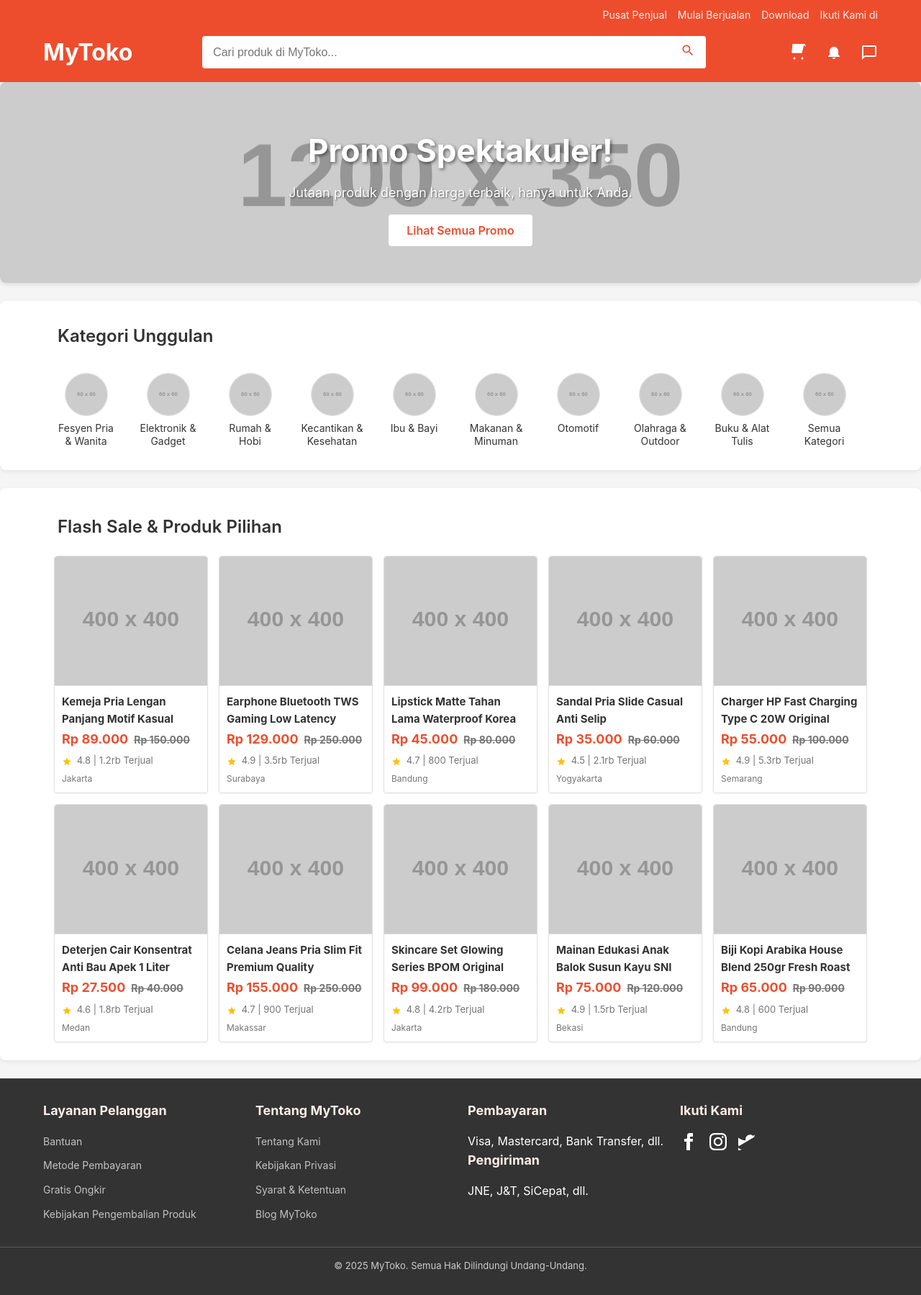
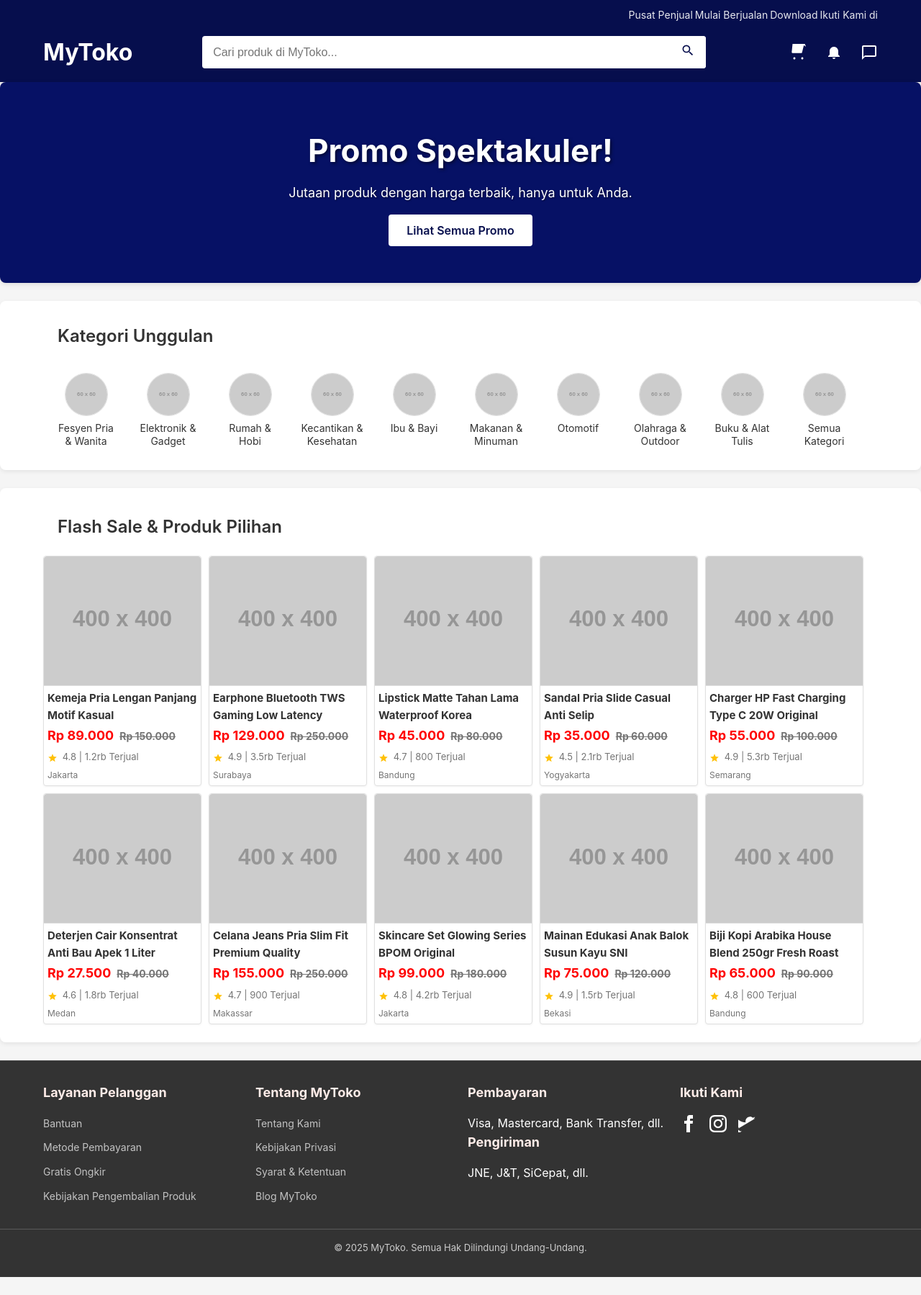
Before and after one commit to x-qmo/x-qmo.github.io, a Jekyll site: the page built from _landing_pages/contoh-lading.md, in a window 1280 px wide. Shown: the whole page at 72% size. Built offline with Jekyll 4.4.1, drawn with Linux system fonts in a browser that asks for light colours; after the commit the page ends 1774 px from its top, so only the background shows below that.

Commit message:
Update landing-pageku.css

```diff
--- a/assets/css/landing-pageku.css
+++ b/assets/css/landing-pageku.css
@@ -1,6 +1,6 @@
         /* General Styles & Reset */
         :root {
-            --shopee-orange: #ee4d2d; /* Shopee's primary orange */
+            --shopee-orange: #060e4d; /* Shopee's primary orange */
             --shopee-light-orange: #ffece8; /* Lighter orange for accents */
             --shopee-dark: #333333;
             --shopee-gray-text: #757575;
@@ -66,7 +66,7 @@
 
         .header-top-links a {
             color: var(--white);
-            margin-left: 15px;
+            margin-left: 3px;
             opacity: 0.9;
             transition: opacity 0.2s ease;
         }
@@ -148,7 +148,7 @@
 
         /* Hero Section (Banner) */
         .hero-section {
-            background: url('https://placehold.co/1200x350/EE4D2D/FFFFFF?text=Diskon+Terbesar+Hanya+di+MyToko') center center/cover no-repeat;
+            background-color: #061165;
             color: var(--white);
             text-align: center;
             padding: 60px 20px;
@@ -259,9 +259,9 @@
         .product-grid {
             display: flex;
             flex-wrap: wrap;
-            gap: 15px; /* Smaller gap for products */
+            gap: 10px; /* Smaller gap for products */
             justify-content: flex-start; /* Start from left */
-            padding: 0 15px; /* Internal padding */
+            padding: 0px; /* Internal padding */
         }
 
         .product-card {
@@ -292,7 +292,7 @@
         }
 
         .product-info {
-            padding: 10px;
+            padding: 5px;
             display: flex;
             flex-direction: column;
             flex-grow: 1;
@@ -313,7 +313,7 @@
         .product-price {
             font-size: 18px;
             font-weight: 700;
-            color: var(--shopee-orange);
+            color: #f00;
             margin-top: auto; /* Push price to the bottom */
             display: flex;
             align-items: baseline;
```
